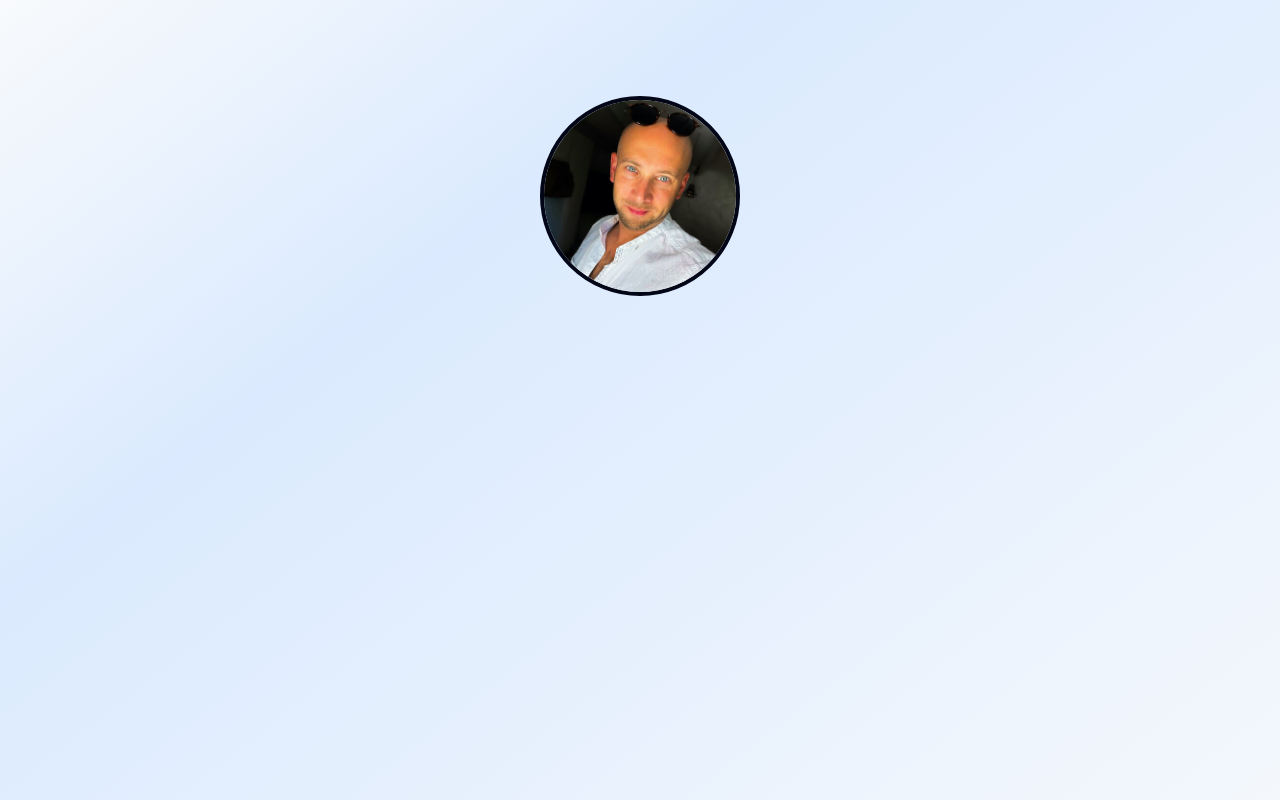
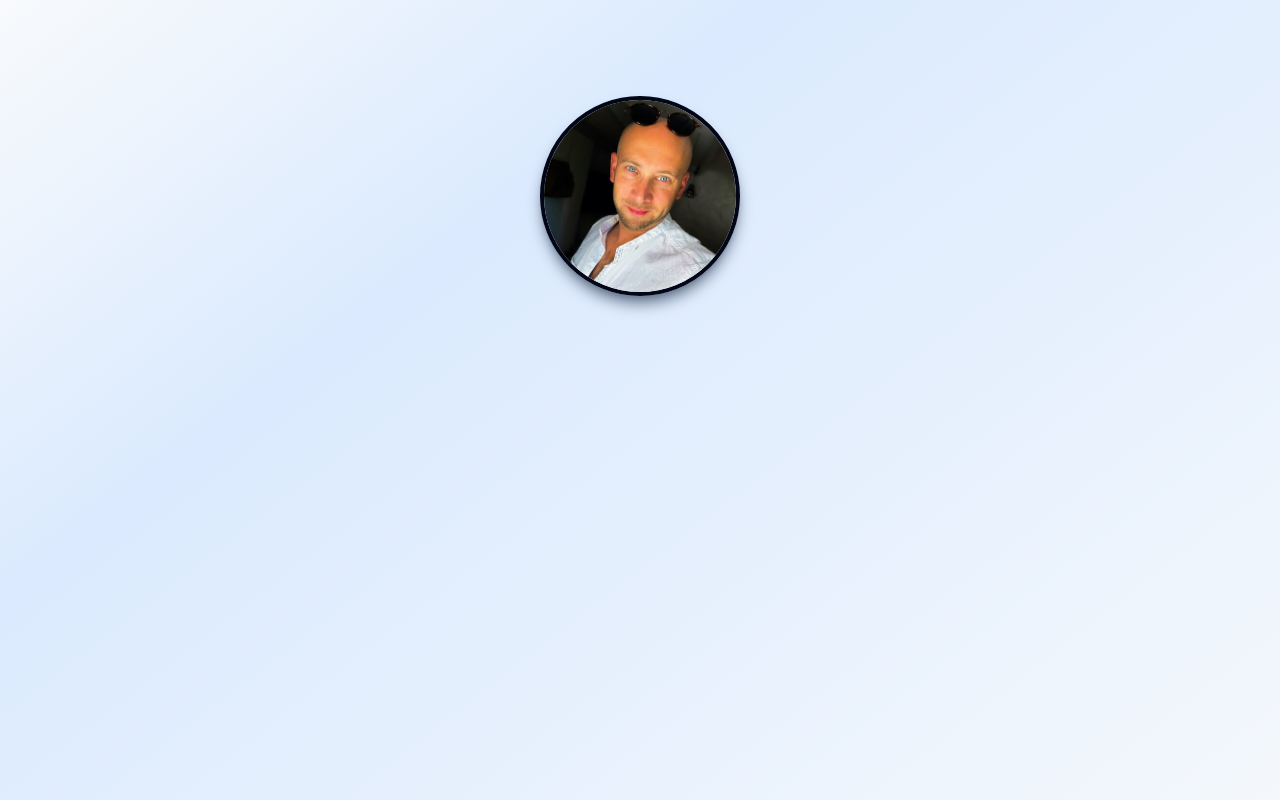
Before and after one commit to philostler/philostler.com, a Next.js app: page / in a window 1280 px wide. Shown: the top 800 px of the page. Built offline with nearby package versions, Linux system fonts and the light colour scheme.

Commit message:
feat: add box shadow to profile photo

```diff
--- a/src/app/page.tsx
+++ b/src/app/page.tsx
@@ -10,6 +10,9 @@ const page = () => (
         "border-slate-950",
         "dark:border-slate-50",
         "rounded-full",
+        "shadow-lg",
+        "shadow-slate-500",
+        "dark:shadow-indigo-500",
       )}
       height={200}
       priority
```
